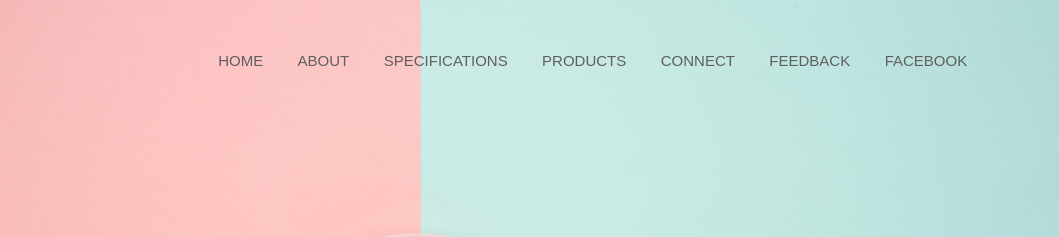
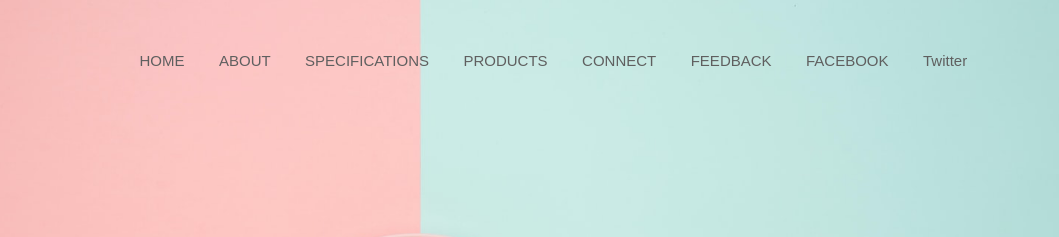
Before and after one commit to Devendra-saini/music-app, a plain HTML site: page index.html in a window 1280 px wide. Shown: the top 237 px of the page, 221-1280 px from the left. Drawn offline with Linux system fonts and the light colour scheme.

Commit message:
added twitter

```diff
--- a/index.html
+++ b/index.html
@@ -15,6 +15,7 @@
                 <li> <a href="#"> CONNECT </a></li>
                 <li> <a href="#"> FEEDBACK </a></li>
                 <li> <a href="#"> FACEBOOK </a></li>
+                <li><a href="#"> Twitter </a></li>
 
             </ul>
 
```
